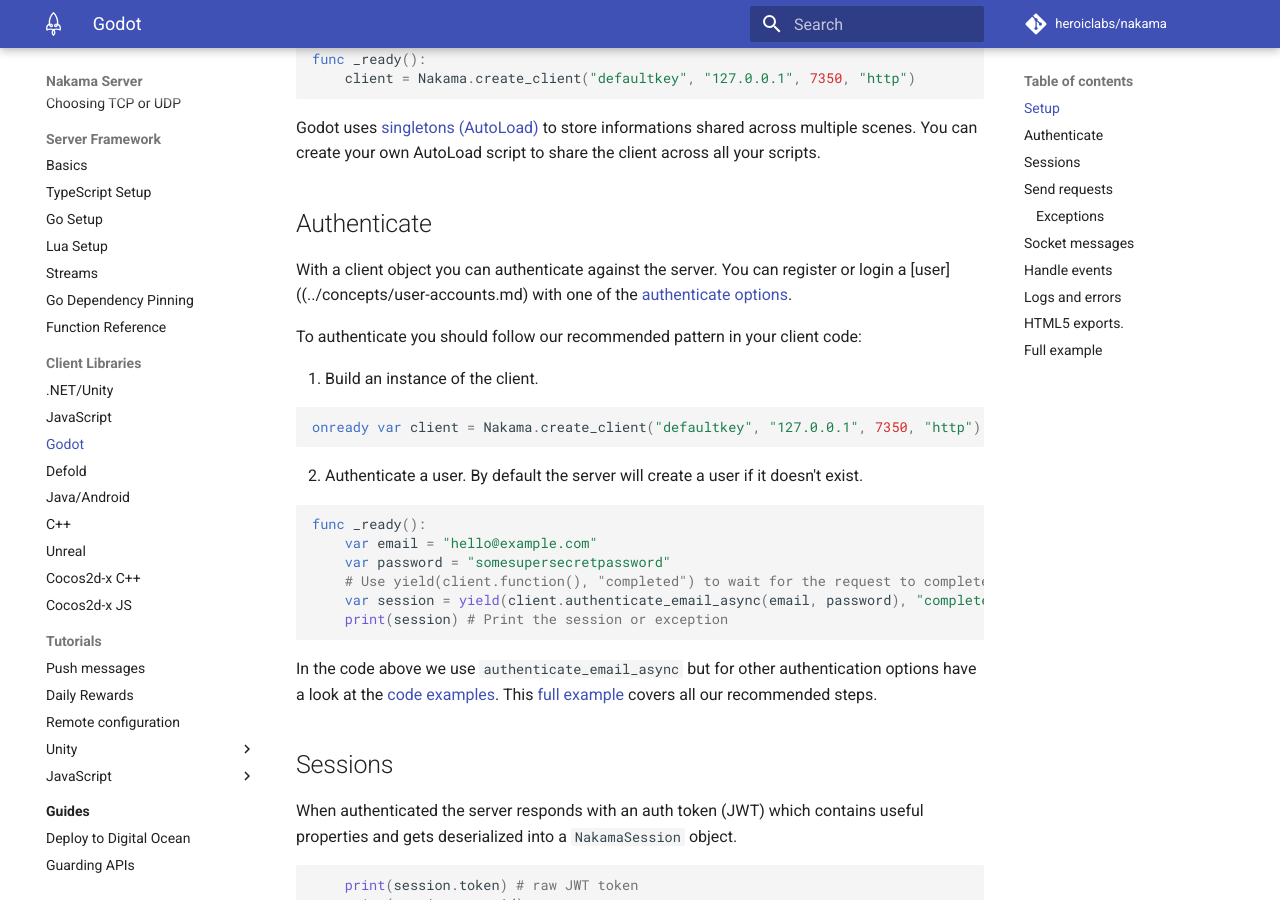
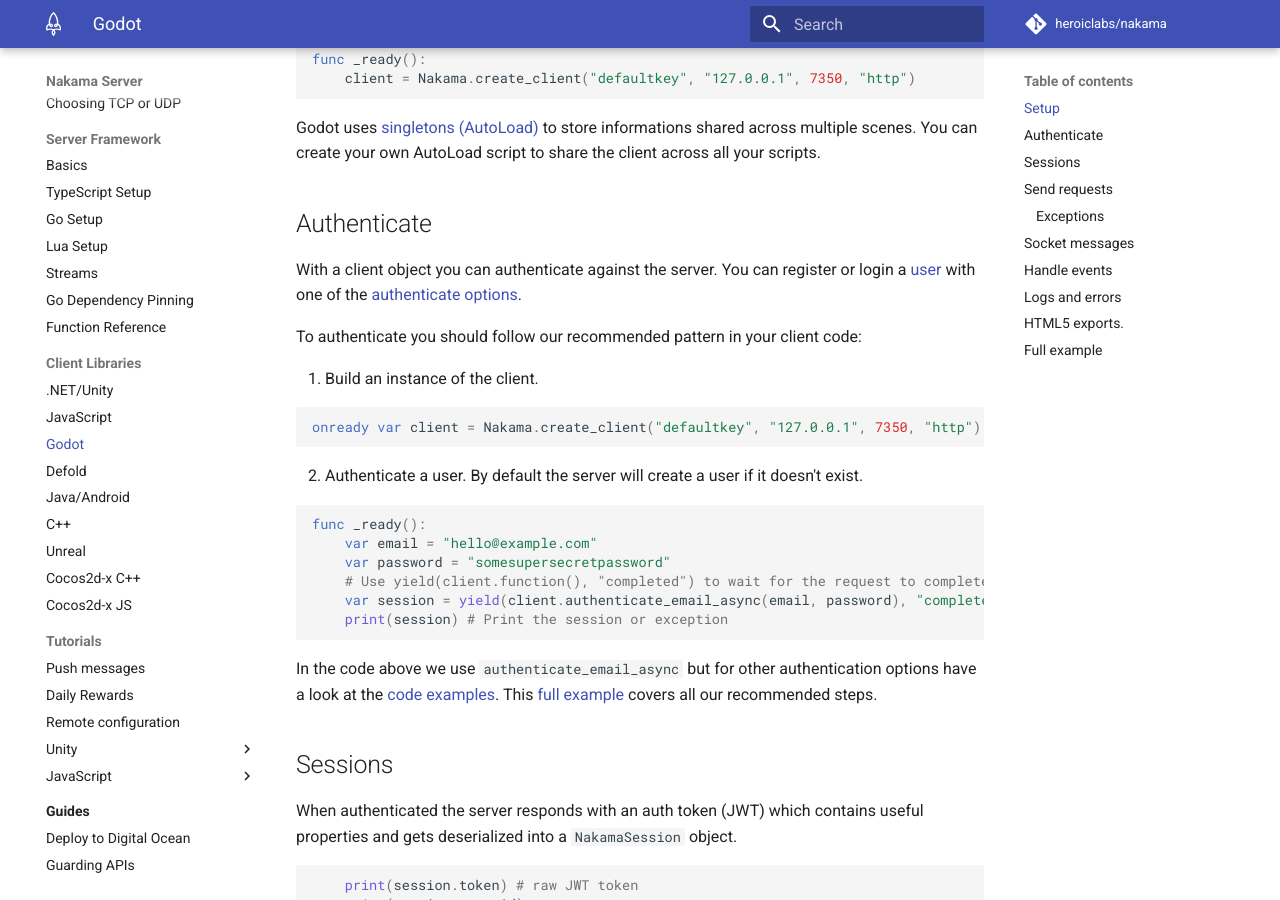
Before and after one commit to heroiclabs/nakama-docs, an MkDocs documentation site: the page built from docs/nakama/client-libraries/godot-client-guide.md, in a window 1280 px wide and 900 px high, scrolled down 830 px. Built offline with MkDocs 1.6.1 and Material for MkDocs 9.7.7, drawn with Linux system fonts in a browser that asks for light colours; comment, search, counter and statistics services are not loaded; some of the changed lines change nothing that is shown; some of the changed text lies outside the part shown.

Commit message:
Copy over link fixes

````diff
--- a/docs/nakama/client-libraries/godot-client-guide.md
+++ b/docs/nakama/client-libraries/godot-client-guide.md
@@ -28,7 +28,7 @@
 
 ## Authenticate
 
-With a client object you can authenticate against the server. You can register or login a [user]((../concepts/user-accounts.md) with one of the [authenticate options](../concepts/authentication.md).
+With a client object you can authenticate against the server. You can register or login a [user](../concepts/user-accounts.md) with one of the [authenticate options](../concepts/authentication.md).
 
 To authenticate you should follow our recommended pattern in your client code:
 
@@ -229,5 +229,3 @@
 ```
 
 You can add this script as an autoload via `Project -> Project Settings -> AutoLoad` and access the client from other scripts via `MyClient.client`. A similar approach might be used for sockets.
-
-A collection of other code examples is available <a href="https://github.com/heroiclabs/nakama-godot/tree/master/snippets" target="\_blank">here</a>.
````
